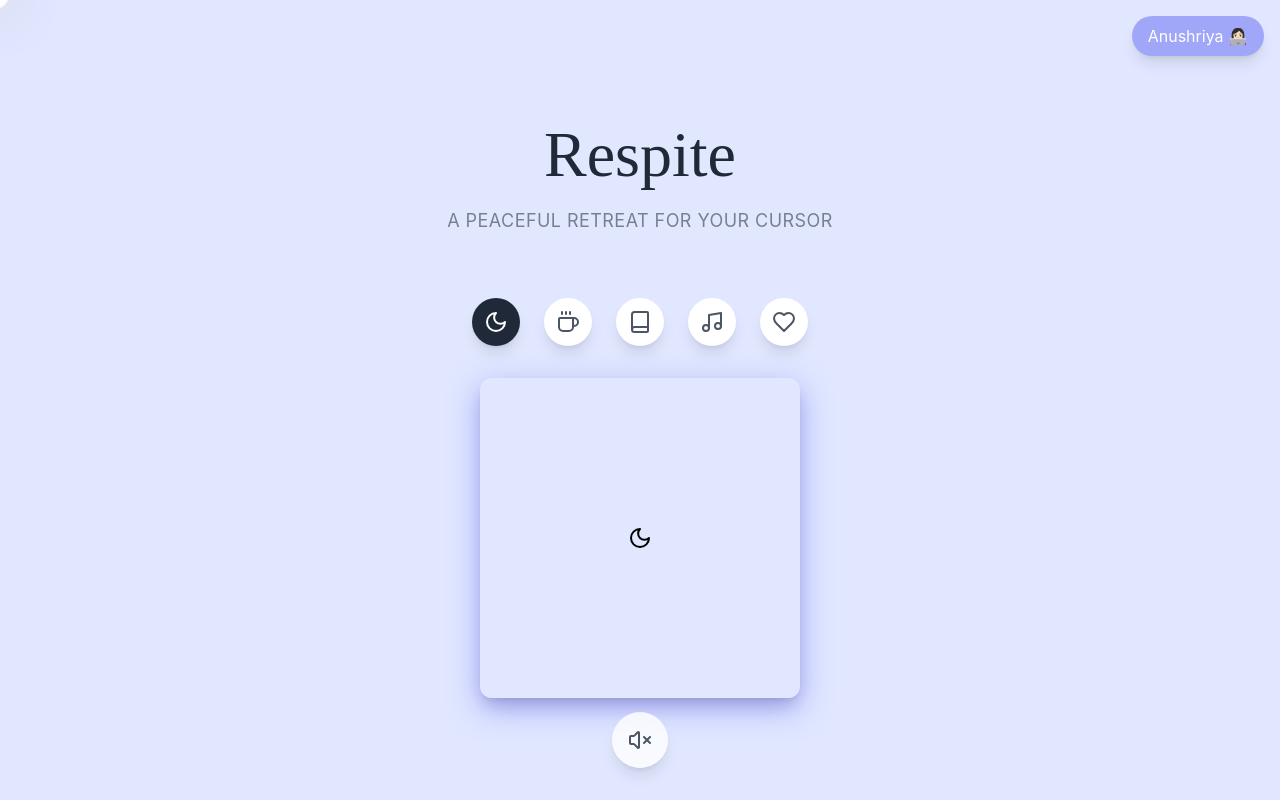
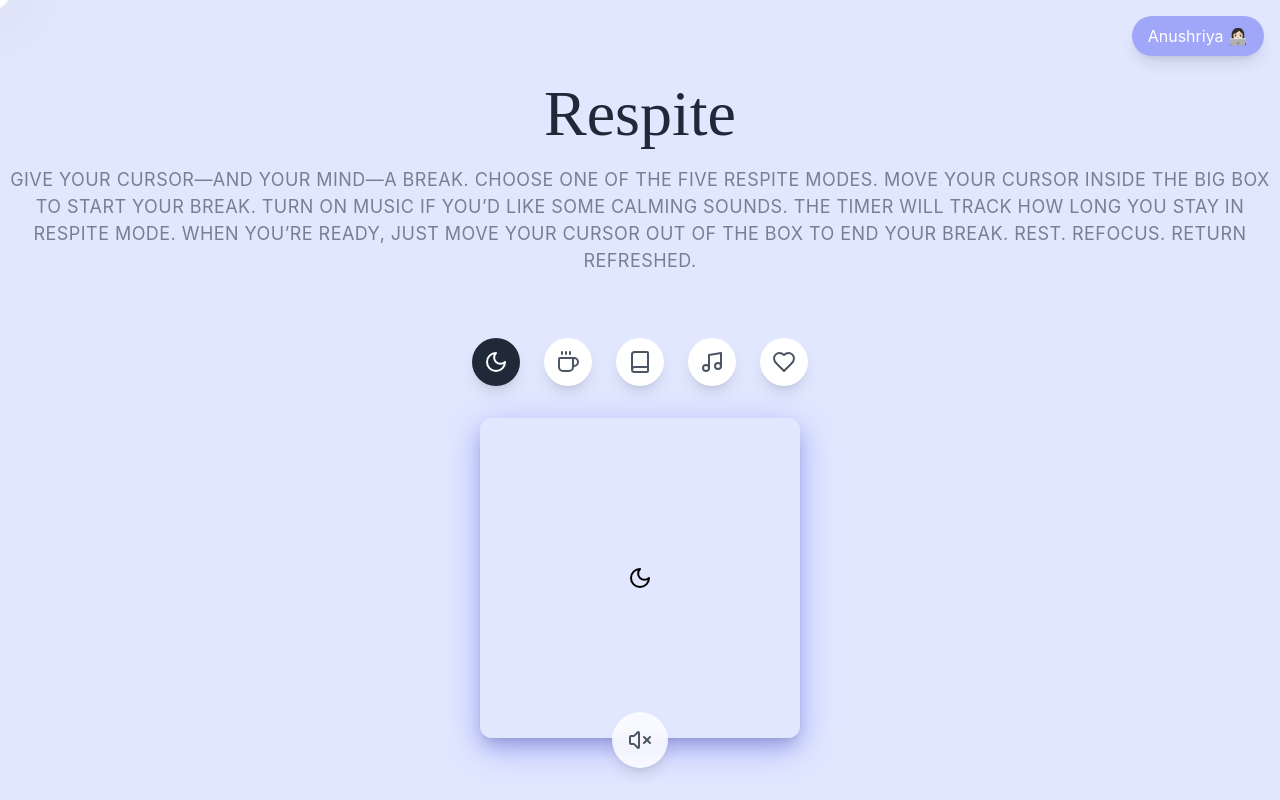
Before and after one commit to AnushriyaB/Respite, a React (Vite) app: page / in a window 1280 px wide. Built offline with nearby package versions, Linux system fonts and the light colour scheme.

Commit message:
Update respite.jsx

```diff
--- a/src/components/respite.jsx
+++ b/src/components/respite.jsx
@@ -133,7 +133,7 @@ const Respite = () => {
     >
       {/* Anushriya Button */}
       <motion.a
-  href="https://anushriyabhardwaj.com"
+  href="https://anushriya.com"
   target="_blank"
   rel="noopener noreferrer"
   className="absolute top-4 right-4 px-4 py-2 rounded-full shadow-lg transition-all z-40"
@@ -146,7 +146,7 @@ const Respite = () => {
     transition: 'transform 0.4s ease-in-out, background-color 0.4s ease-in-out',
   }}
 >
-  {hoveredButton ? "Know about Anushriya ↗️" : "Anushriya 👩🏻‍💻"}
+  {hoveredButton ? "Anushriya ↗️" : "Anushriya 👩🏻‍💻"}
 </motion.a>
 
 
@@ -171,7 +171,13 @@ const Respite = () => {
           Respite
         </h1>
         <p className="text-[18px] font-normal tracking-wide uppercase opacity-70 mt-1 font-['Inter'] text-gray-600">
-          A peaceful retreat for your cursor
+          Give your cursor—and your mind—a break.
+          Choose one of the five respite modes.
+          Move your cursor inside the big box to start your break.
+          Turn on music if you’d like some calming sounds.
+          The timer will track how long you stay in respite mode.
+          When you’re ready, just move your cursor out of the box to end your break.
+          Rest. Refocus. Return refreshed.
         </p>
       </motion.div>
 
```
